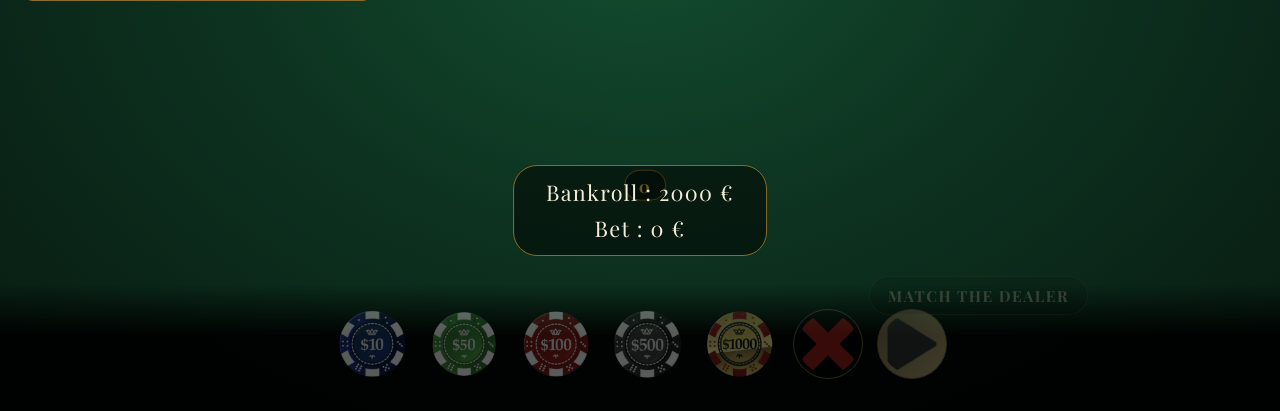
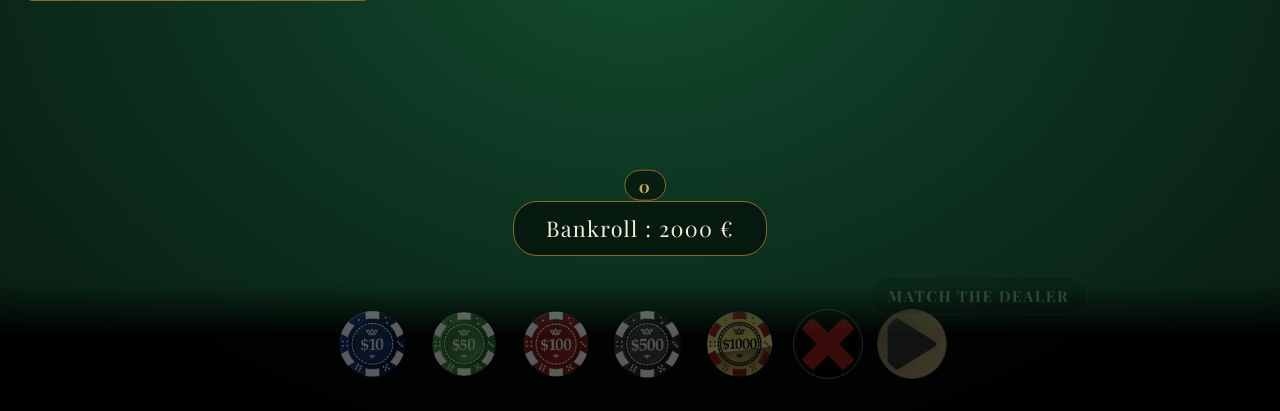
Before and after one commit to Loanbrwsk1/BlackJack, a PHP site: page / in a window 1280 px wide. Shown: the part 389-800 px from the top of the page. Run offline with PHP 8.4, Linux system fonts and the light colour scheme.

Commit message:
update css and js

```diff
--- a/assets/css/style.css
+++ b/assets/css/style.css
@@ -410,6 +410,7 @@ body {
   display: flex;
   justify-content: center;
   padding: 20px 16px 28px;
+  height: 126px;
   background: linear-gradient(to top, rgba(0,0,0,0.92) 60%, transparent);
 }
 
--- a/assets/js/script.js
+++ b/assets/js/script.js
@@ -40,7 +40,6 @@ let has_splited = false;
 let player_score = 0;
 let split_player_score = 0;
 let player_bet = 0;
-let total_bet = 0;
 let split_player_bet = 0;
 let insurance_bet = 0;
 let win_insurance = false;
@@ -49,6 +48,7 @@ let bankroll = 2000;
 let discard = [];
 let is_first_round = false;
 let win_state = -1;
+let is_running = false;
 let game_time = {"h" : 0, "m" : 0, "s" : 0};
 
 settings_page.style.display = "flex";
@@ -119,7 +119,7 @@ function displayDealerCards(nb = 0)
 
 function displayBankroll()
 {
-    bankroll_displayed.innerHTML = "Bankroll : " + bankroll + " €<br>Bet : " + total_bet + " €";
+    bankroll_displayed.innerHTML = "Bankroll : " + bankroll + " €";
 }
 
 function createDeck(nb)
@@ -173,8 +173,7 @@ function dealCardTo(hand)
 function bet(val)
 {
     if(val == -1){
-        bankroll += total_bet;
-        total_bet = 0;
+        bankroll += player_bet;
         player_bet = 0;
         play_button.disabled = true;
         displayBankroll();
@@ -185,7 +184,6 @@ function bet(val)
         });
         return;
     }
-    total_bet += val;
     player_bet += val;
     bankroll -= val;
     displayBankroll();
@@ -289,7 +287,6 @@ function newRound()
     player_bet = 0;
     player_score = 0;
     dealer_score = 0;
-    total_bet = 0;
     mtd_bet = 0;
     double_button.disabled = false;
     split_button.disabled = false;
@@ -304,7 +301,6 @@ function newRound()
     displayPlayerBet();
     displaySplitPlayerBet();
     displayBankroll();
-    displayMTDBet();
     setActiveHand("player");
     if(deck.length <= 20){ //? Si il reste peu de cartes pour un tour, on rattache la défausse à la fin de deck et on mélange le tout
         deck.push(discard);
@@ -437,7 +433,6 @@ async function action(act)
     else if(act == "split"){
         is_spliting = true;
         has_splited = true;
-        total_bet += player_bet;
         split_player_bet = player_bet;
         bankroll -= split_player_bet;
         setActiveHand("split");
@@ -456,7 +451,6 @@ async function action(act)
     }
     else if(act == "double"){
         is_first_round = false;
-        total_bet += player_bet;
         bankroll -= player_bet;
         player_bet *= 2;
         displayBankroll();
@@ -552,7 +546,6 @@ async function resultMTD()
             result_displayed.innerHTML = "<u>Match The Dealer</u><br>Lose !<br>-" + mtd_bet + " €";
             await sleep(2000);
             result_displayed_wrapper.style.display = "none";
-            displayMTD();
             await sleep(500);
             return;
         }
@@ -563,7 +556,7 @@ async function resultMTD()
         await sleep(500);
         bankroll += mtd_bet + win_mtd_bet;
         displayBankroll();
-        displayMTD();
+        displayMTDBet();
         await sleep(500);
     }
 }
@@ -736,9 +729,9 @@ async function result(){
     }
 }
 
-function gameTime()
+function startGame()
 {
-    setTimeout(() => {
+    let id_timer = setInterval(() => {
         game_time["s"]++;
         if(game_time["s"] == 60){
             game_time["s"] = 0;
@@ -749,12 +742,10 @@ function gameTime()
             game_time["h"]++;
         }
         game_time_displayed.innerText = game_time["h"] + "h " + game_time["m"] + "m " + game_time["s"] + "s";
-        gameTime();
     }, 1000);
-}
-
-function startGame()
-{
+    if(is_running){
+        clearInterval(id_timer);
+    }
     deck = [];
     dealer_hand = [];
     dealer_score = 0;
@@ -762,7 +753,6 @@ function startGame()
     split_player_hand = [];
     player_score = 0;
     player_bet = 0;
-    total_bet = 0;
     split_player_bet = 0;
     insurance_bet = 0;
     win_insurance = false;
@@ -770,6 +760,7 @@ function startGame()
     discard = [];
     is_first_round = false;
     win_state = -1;
+    is_running = true;
     game_time = {"h" : 0, "m" : 0, "s" : 0};
     displayBankroll();
     bet_buttons.forEach(element => {
@@ -779,6 +770,5 @@ function startGame()
     displaySettings();
     deck = createDeck(nb_decks_slider.value);
     shuffle(deck);
-    gameTime();
     newRound();
 }
--- a/index.html
+++ b/index.html
@@ -42,7 +42,7 @@
     </div>
 
     <div id="bankroll-container">
-        <p id="bankroll">Bankroll : 2000 €<br>Bet : 0 €</p>
+        <p id="bankroll">Bankroll : 2000 €</p>
     </div>
 
     <div id="dealer-wrapper">
```
